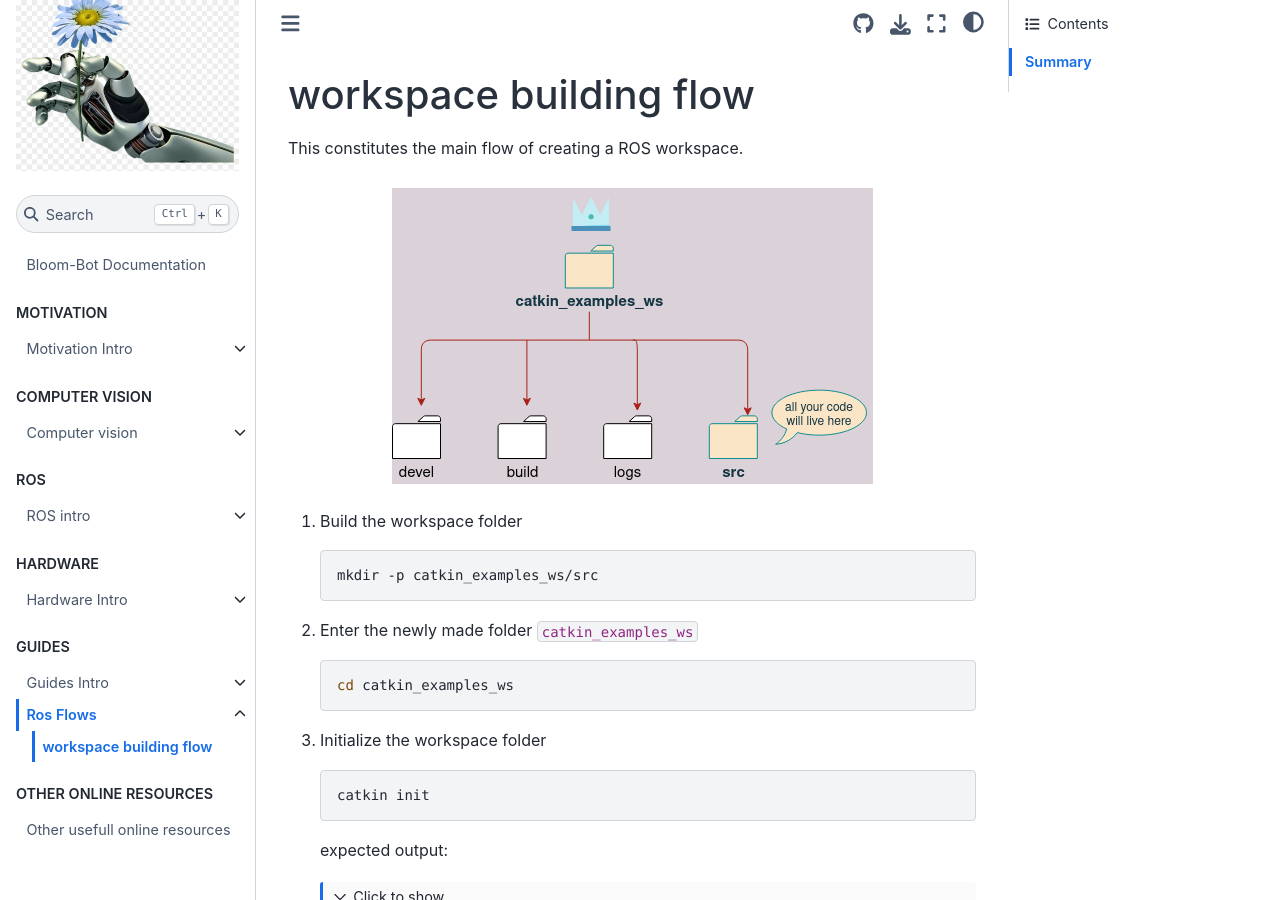
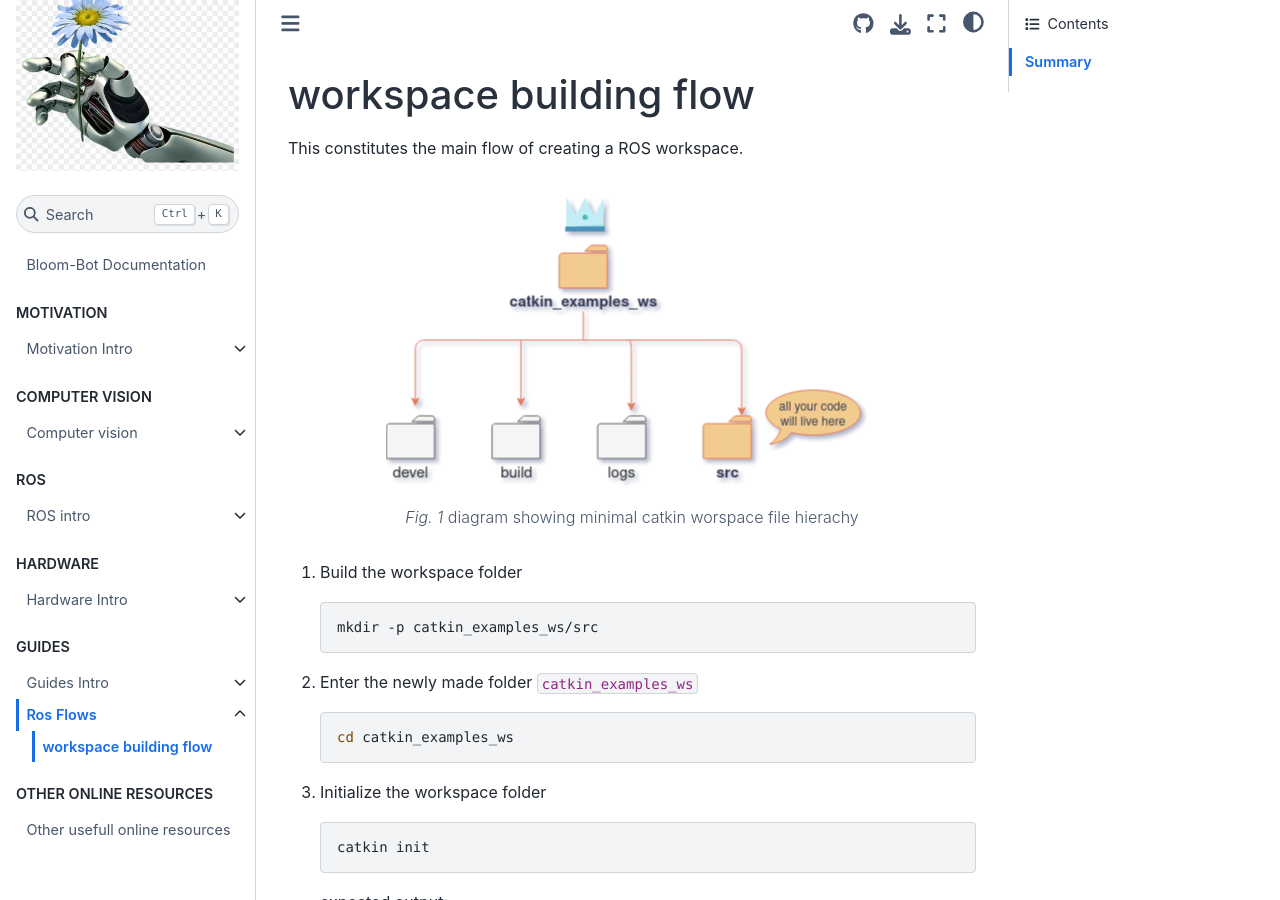
Before and after one commit to flippybit/bery-bot, a Jupyter Book: the page built from docs/flows/ros-flows-workspace.md, in a window 1280 px wide and 900 px high. Built offline with Jupyter Book 1.0.4 settings and Sphinx 7.4.7 and the Sphinx Book theme 1.1.4, drawn with Linux system fonts in a browser that asks for light colours; pages that are not in the unit, such as notebooks, are missing from menus.

Commit message:
enhanced worspace flow

````diff
--- a/docs/flows/ros-flows-workspace.md
+++ b/docs/flows/ros-flows-workspace.md
@@ -1,6 +1,11 @@
 # workspace building flow
 This constitutes the main flow of creating a ROS workspace.
-```{figure} ../imgs/flows/catkin_ws-flow.png
+```{figure} ../imgs/flows/catkin-flow.png
+---
+alt: this is a test
+align: center
+---
+diagram showing minimal catkin worspace file hierachy
 ```
 
 1. Build the workspace folder
````
Also changed, not shown: docs/motivation/motivation-intro.md (+8 -0 lines), docs/imgs/flows/catkin-flow.png (added).
